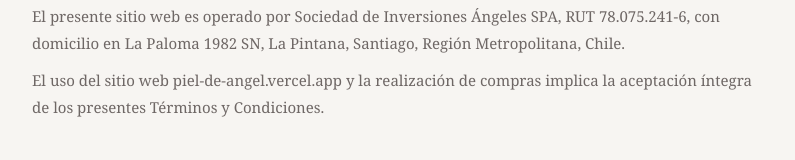
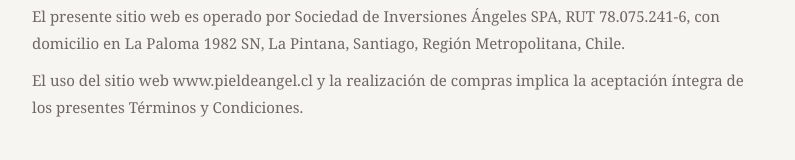
Before and after one commit to J-Carlos173/piel-de-angel, a Next.js app: page /terminos in a window 1280 px wide. Shown: the part 481-641 px from the top of the page, without its empty margins (242-1037 px from the left). Built offline with nearby package versions, Linux system fonts and the light colour scheme; no server answers; the database is empty; a web font is replaced by a local one.

Commit message:
Update domain to www.pieldeangel.cl in sitemap, robots, layout, email and terminos

```diff
--- a/app/layout.tsx
+++ b/app/layout.tsx
@@ -4,7 +4,7 @@
 import { Analytics } from "@vercel/analytics/next";
 import PageTracker from "@/components/PageTracker";
 
-const SITE_URL = "https://piel-de-angel.vercel.app";
+const SITE_URL = "https://www.pieldeangel.cl";
 const SITE_NAME = "Piel de Ángel";
 const DESCRIPTION =
   "Skincare premium y estética facial en Santiago. Sérums con ácido hialurónico, vitamina C, retinol y protección solar. Rutinas K-beauty y tratamientos faciales profesionales. Envío a todo Chile.";
--- a/app/robots.ts
+++ b/app/robots.ts
@@ -3,6 +3,6 @@
 export default function robots(): MetadataRoute.Robots {
   return {
     rules: { userAgent: "*", allow: "/", disallow: ["/api/", "/admin/", "/checkout/"] },
-    sitemap: "https://piel-de-angel.vercel.app/sitemap.xml",
+    sitemap: "https://www.pieldeangel.cl/sitemap.xml",
   };
 }
--- a/app/sitemap.ts
+++ b/app/sitemap.ts
@@ -1,6 +1,6 @@
 import { MetadataRoute } from "next";
 
-const BASE = "https://piel-de-angel.vercel.app";
+const BASE = "https://www.pieldeangel.cl";
 
 export default function sitemap(): MetadataRoute.Sitemap {
   return [
--- a/app/terminos/page.tsx
+++ b/app/terminos/page.tsx
@@ -33,7 +33,7 @@
               Santiago, Región Metropolitana, Chile.
             </p>
             <p>
-              El uso del sitio web <strong>piel-de-angel.vercel.app</strong> y la realización de
+              El uso del sitio web <strong>www.pieldeangel.cl</strong> y la realización de
               compras implica la aceptación íntegra de los presentes Términos y Condiciones.
             </p>
           </Section>
--- a/lib/email.ts
+++ b/lib/email.ts
@@ -1,7 +1,7 @@
 import nodemailer from "nodemailer";
 
 const ADMIN_EMAIL = process.env.ADMIN_EMAIL || "krlos173173@gmail.com";
-const BASE_URL = process.env.NEXT_PUBLIC_BASE_URL || "https://piel-de-angel.vercel.app";
+const BASE_URL = process.env.NEXT_PUBLIC_BASE_URL || "https://www.pieldeangel.cl";
 
 function getTransport() {
   return nodemailer.createTransport({
```
